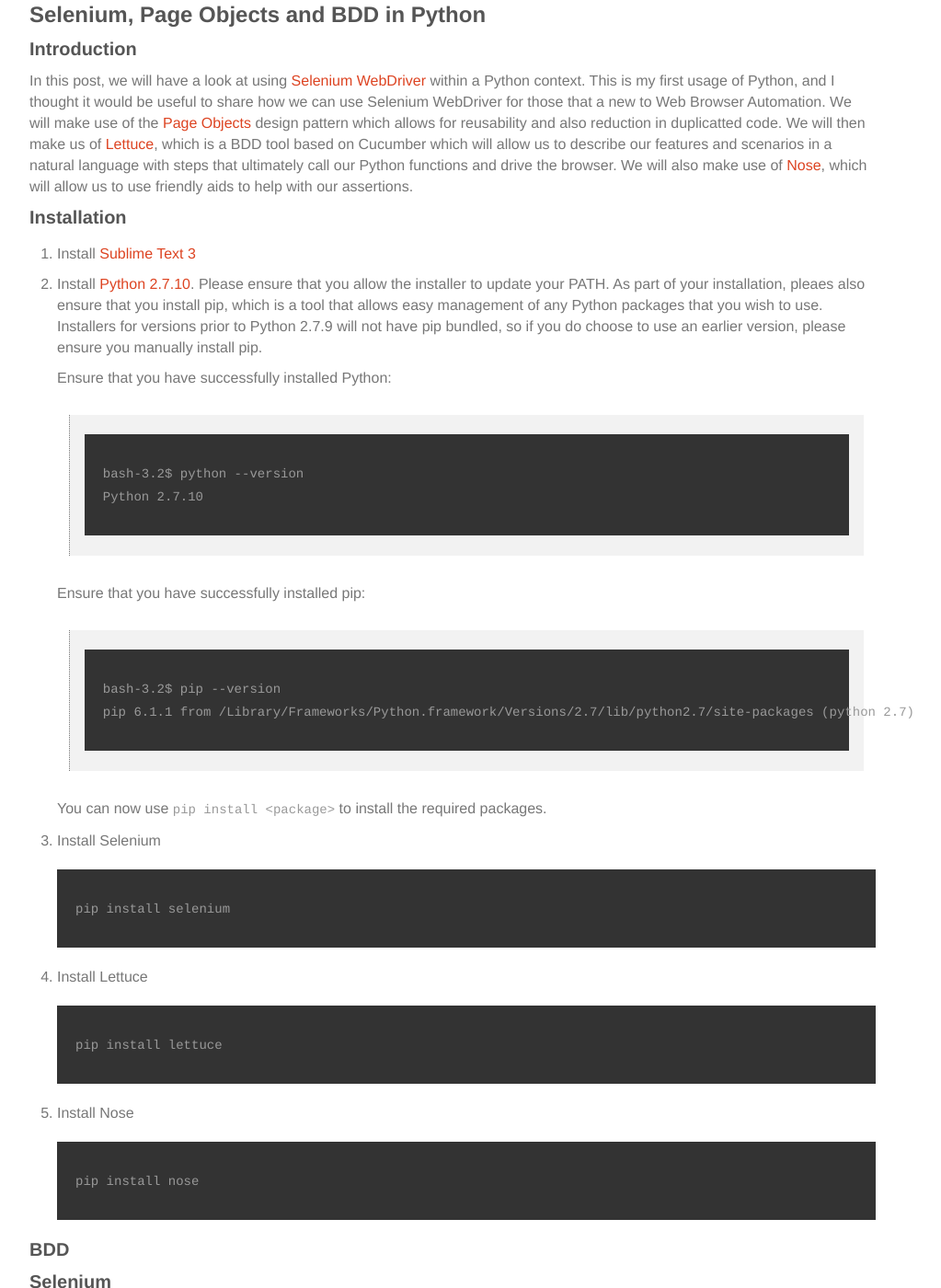
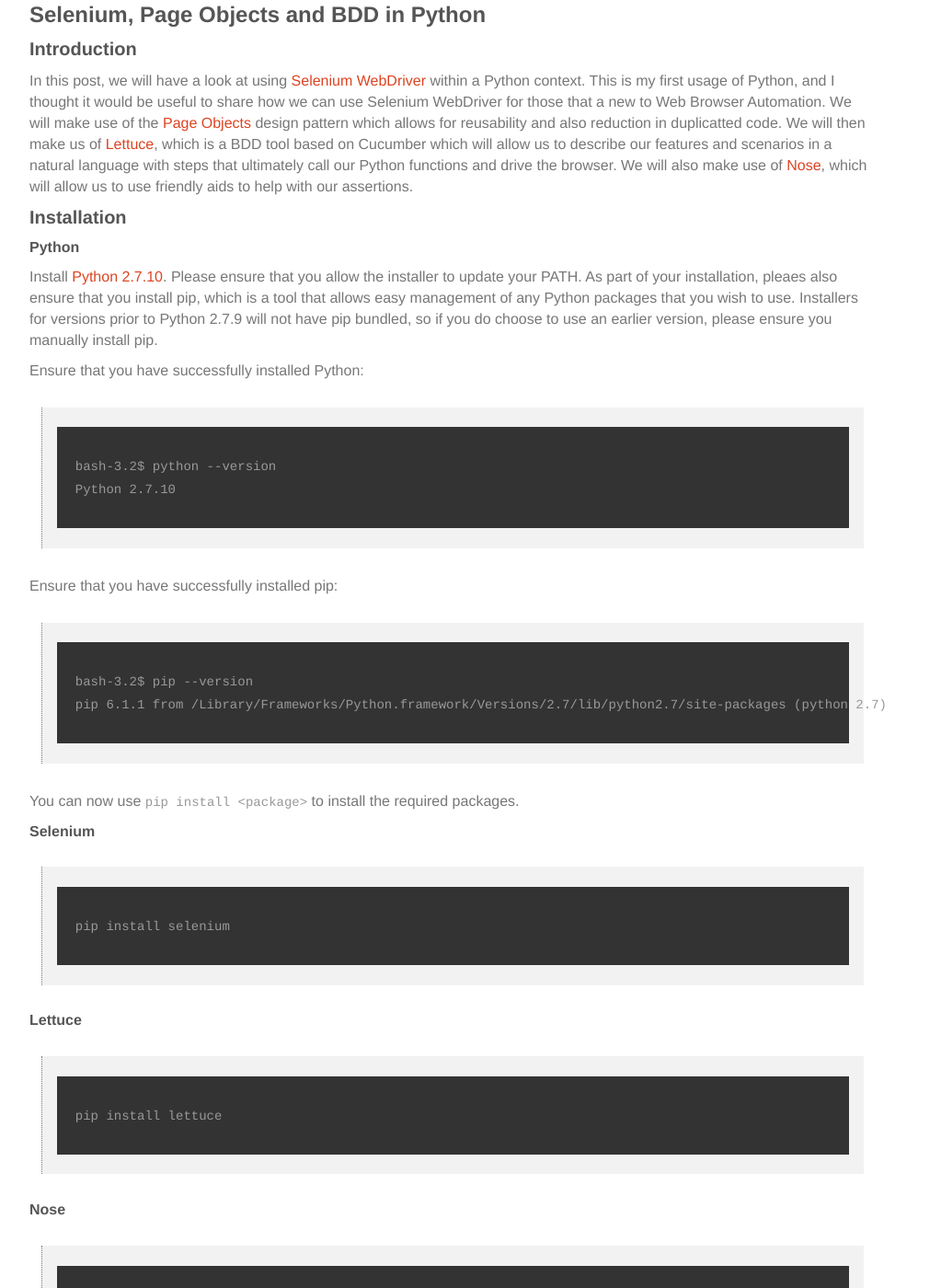
Before and after one commit to the-creative-tester/blog, a Jekyll site: the page built from _posts/2015-10-26-Python-Browser-Automation.md, in a window 1280 px wide and 1400 px high, scrolled down 192 px. Shown: the whole window at 92% size, without its empty margins (148-1171 px from the left). Built offline with Jekyll 4.4.1, drawn with Linux system fonts in a browser that asks for light colours; nearby versions of some CDN libraries; some of the changed text lies outside the part shown.

Commit message:
Update 2015-10-26-Python-Browser-Automation.md

````diff
--- a/_posts/2015-10-26-Python-Browser-Automation.md
+++ b/_posts/2015-10-26-Python-Browser-Automation.md
@@ -16,37 +16,47 @@
 
 ### Installation
 
-1. Install [Sublime Text 3](http://www.sublimetext.com/3)
-2. Install [Python 2.7.10](https://www.python.org/downloads/release/python-2710/).  Please ensure that you allow the installer to update your PATH.  As part of your installation, pleaes also ensure that you install pip, which is a tool that allows easy management of any Python packages that you wish to use.  Installers for versions prior to Python 2.7.9 will not have pip bundled, so if you do choose to use an earlier version, please ensure you manually install pip.
+##### Python
 
-   Ensure that you have successfully installed Python:
-   >
-   ~~~
-   bash-3.2$ python --version
-   Python 2.7.10
-   ~~~
+Install [Python 2.7.10](https://www.python.org/downloads/release/python-2710/).  Please ensure that you allow the installer to update your PATH.  As part of your installation, pleaes also ensure that you install pip, which is a tool that allows easy management of any Python packages that you wish to use.  Installers for versions prior to Python 2.7.9 will not have pip bundled, so if you do choose to use an earlier version, please ensure you manually install pip.
 
-   Ensure that you have successfully installed pip:
-   >
-   ~~~
-   bash-3.2$ pip --version
-   pip 6.1.1 from /Library/Frameworks/Python.framework/Versions/2.7/lib/python2.7/site-packages (python 2.7)
-   ~~~
+Ensure that you have successfully installed Python:
+>
+~~~
+bash-3.2$ python --version
+Python 2.7.10
+~~~
 
-   You can now use ```pip install <package>``` to install the required packages.
+Ensure that you have successfully installed pip:
+>
+~~~
+bash-3.2$ pip --version
+pip 6.1.1 from /Library/Frameworks/Python.framework/Versions/2.7/lib/python2.7/site-packages (python 2.7)
+~~~
 
-3. Install Selenium
-   ```
-   pip install selenium
-   ```
-4. Install Lettuce
-   ```
-   pip install lettuce
-   ```
-5. Install Nose
-   ```
-   pip install nose
-   ```
+You can now use ```pip install <package>``` to install the required packages.
+
+##### Selenium
+>
+~~~
+pip install selenium
+~~~
+
+##### Lettuce
+>
+~~~
+pip install lettuce
+~~~
+
+##### Nose
+>
+~~~
+pip install nose
+~~~
+
+##### Sublime Text
+
+Install [Sublime Text 3](http://www.sublimetext.com/3).
 
 ### BDD
 
````
